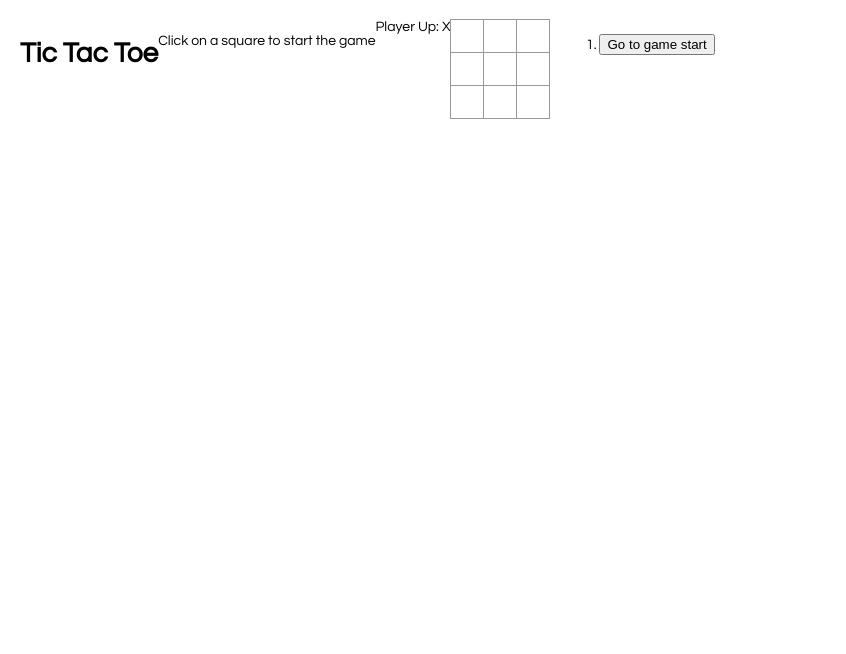
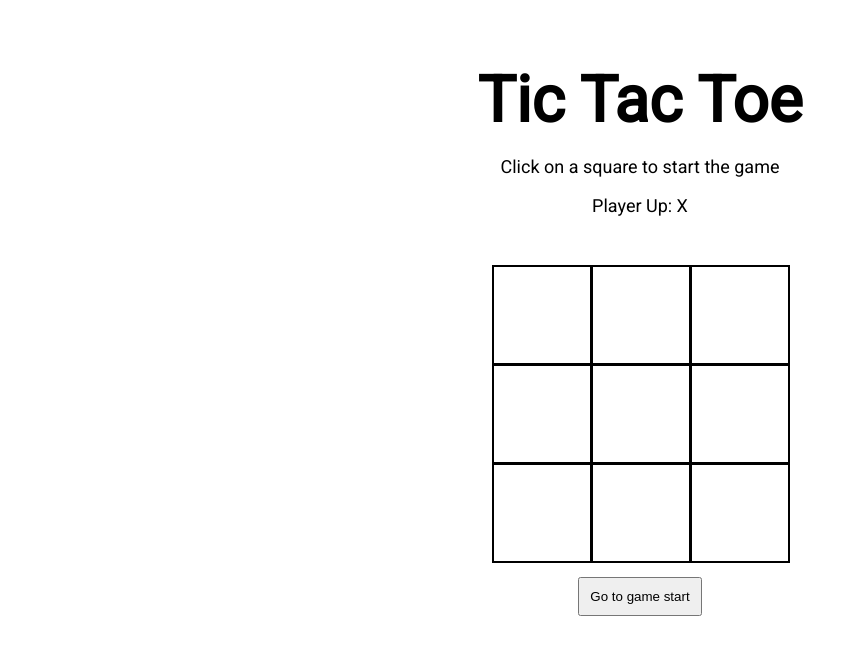
Before and after one commit to cdlampley/tic-tac-toe-app, a React app: page / in a window 1280 px wide. Shown: the whole page, without its empty margins (0-846 px from the left). Built offline with nearby package versions, Linux system fonts and the light colour scheme.

Commit message:
Updated js& css files

```diff
--- a/public/index.html
+++ b/public/index.html
@@ -10,6 +10,11 @@
       content="Web site created using create-react-app"
     />
     <link rel="apple-touch-icon" href="%PUBLIC_URL%/logo192.png" />
+    <!-- Stylesheets -->
+    <link rel="preconnect" href="https://fonts.googleapis.com">
+    <link rel="preconnect" href="https://fonts.gstatic.com" crossorigin>
+    <link href="https://fonts.googleapis.com/css2?family=Roboto&display=swap" rel="stylesheet">
+
     <!--
       manifest.json provides metadata used when your web app is installed on a
       user's mobile device or desktop. See https://developers.google.com/web/fundamentals/web-app-manifest/
--- a/src/index.css
+++ b/src/index.css
@@ -1,12 +1,19 @@
 body {
-    font: 14px "Century Gothic", Futura, sans-serif;
+    font: 14px "Roboto", Futura, sans-serif;
     margin: 20px;
   }
 
   ol, ul {
-    padding-left: 30px;
+    list-style-type: none;
+    padding: 0;
   }
-
+  li {
+    margin-bottom: 25px;
+  }
+  button {
+    padding: 10px;
+    width: 100%;
+  }
   .board-row:after {
     clear: both;
     content: "";
@@ -19,17 +26,17 @@ body {
 
   .square {
     background: #fff;
-    border: 1px solid #999;
+    border: 2px solid #000;
     float: left;
-    font-size: 24px;
+    font-size: 50px;
     font-weight: bold;
     line-height: 34px;
-    height: 34px;
+    height: 100px;
     margin-right: -1px;
     margin-top: -1px;
     padding: 0;
     text-align: center;
-    width: 34px;
+    width: 100px;
   }
 
   .square:focus {
@@ -42,9 +49,18 @@ body {
 
   .game {
     display: flex;
-    flex-direction: row;
+    flex-direction: column;
+    align-items: center;
   }
 
-  .game-info {
-    margin-left: 20px;
+  .game h1 {
+    font-size: 4rem;
+    margin-bottom: 0;
   }
+  .player {
+    margin-bottom: 50px;
+  }
+
+  .game p, .player {
+    font-size: 1.125rem;
+  }
```
